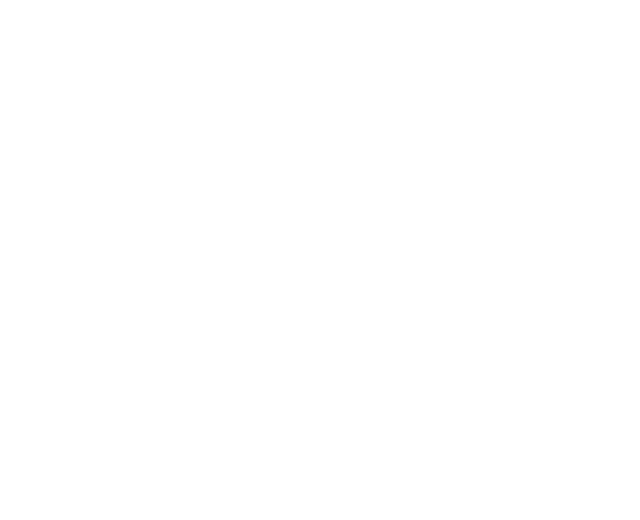
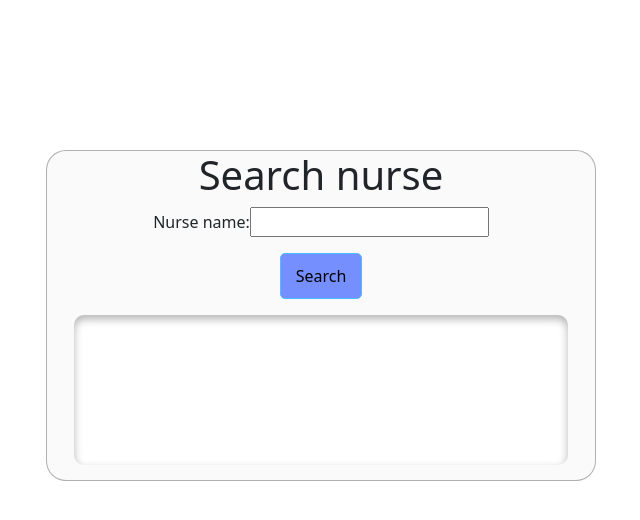
Before and after one commit to AlexLi727/Project_FrontEnd_Angular, an Angular app: page /find-by-name in a window 1280 px wide. Before the commit this address led to /. Shown: the top 520 px of the page, without its empty margins (319-959 px from the left). Built offline with nearby package versions, Linux system fonts and the light colour scheme.

Commit message:
functionalProject

```diff
--- a/src/app/app.routes.ts
+++ b/src/app/app.routes.ts
@@ -2,9 +2,11 @@
 import { ListNursesComponent } from './list-nurses/list-nurses.component';
 import { LoginComponent } from './login/login.component';
 import { HomeComponent } from './home/home.component';
+import { FindByNameComponent } from './find-by-name/find-by-name.component';
 
 export const routes: Routes = [
   { path: 'list-nurses', component: ListNursesComponent },
+  { path: 'find-by-name', component:  FindByNameComponent},
   { path: 'login', component: LoginComponent },
   { path: '', component: HomeComponent },
 ];
--- /dev/null
+++ b/src/app/find-by-name/find-by-name.component.css
@@ -0,0 +1,57 @@
+#glovalDiv{
+    display: flex;
+    width: 100%;
+    align-items: center;
+    justify-content: center;
+}
+
+#panel{
+    display: flex;
+    flex-wrap: wrap;
+    width: 550px;
+    justify-content: center;
+    background-color: rgb(250, 250, 250);
+    border-radius: 20px;
+    margin-top: 150px;
+    border: 1px solid rgba(0, 0, 0, 0.3);
+}
+
+#searchTitle{
+    width: 100%;
+    text-align: center;
+}
+
+#result{
+    width: 90%;
+    height: 150px;
+    background-color: white;
+    border-radius: 10px;
+    margin-bottom: 15px;
+    box-shadow: inset 0 4px 8px rgba(0, 0, 0, 0.3);
+}
+
+#form{
+    display: flex;
+    width: 100%;
+    align-items: center;
+    justify-content: center;
+}
+
+#searchD{
+    display: flex;
+    width: 100%;
+    justify-content: center;
+}
+
+#search{
+    border-radius: 0px;
+    margin: 16px 0px 16px 0px;
+    padding: 10px 15px 10px 15px;
+    background-color: rgb(118, 143, 255);
+    border: 1px solid rgb(82, 186, 255);
+    border-radius: 5px;
+}
+
+#search:hover{
+    background-color: rgb(150, 169, 255);
+}
--- /dev/null
+++ b/src/app/find-by-name/find-by-name.component.html
@@ -0,0 +1,21 @@
+<link rel="stylesheet" href="find-by-name.component.css">
+<script src="find-by-name.component.js" defer></script>
+<div id="glovalDiv">
+  <div id="panel">
+    <h1 id="searchTitle">Search nurse</h1>
+    <div id="form">
+      Nurse name:
+      <input type="text" id="nurseName" [(ngModel)]="nurseName" />
+    </div>
+    <div id="searchD">
+      <input type="button" value="Search" id="search" (click)="search()"/>
+    </div>
+    <div id="result">
+      <ul>
+        <li *ngFor="let nurse of filteredNurses">
+          User: {{ nurse.user }}, Password: {{ nurse.password }}
+        </li>
+      </ul>
+    </div>
+  </div>
+</div>
--- /dev/null
+++ b/src/app/find-by-name/find-by-name.component.ts
@@ -0,0 +1,31 @@
+import { NgFor } from '@angular/common';
+import { Component } from '@angular/core';
+import { FormsModule } from '@angular/forms';
+
+
+@Component({
+  selector: 'app-find-by-name',
+  standalone: true,
+  imports: [FormsModule, NgFor],
+  templateUrl: './find-by-name.component.html',
+  styleUrl: './find-by-name.component.css'
+})
+export class FindByNameComponent {
+  nurseName: string = ''; // Para almacenar el valor del input
+  nursesList = [
+    { user: "Emmeline", password: "iM5}~tp/" },
+    { user: "Susana", password: "zE4)U'ptR" },
+    { user: "Susana", password: "pQ7?'1+$<l" },
+    { user: "Susana", password: "wP7@bQp@|S~HlhI" },
+    { user: "Aharon", password: "zE4)U'ptR" },
+    { user: "Ardath", password: "eE3/}$}Fh5" },
+    { user: "Cyrill", password: "pQ7?'1+$<l" }
+  ];
+  filteredNurses: any[] = []; // Resultado filtrado
+
+  search() {
+    this.filteredNurses = this.nursesList.filter(nurse =>
+      nurse.user.toLowerCase().includes(this.nurseName.toLowerCase())
+    );
+  }
+}
--- a/src/app/home/home.component.css
+++ b/src/app/home/home.component.css
@@ -0,0 +1,22 @@
+.customHeader {
+    height: 70px;
+}
+
+.customButton {
+    display: flex;
+    align-items: center;
+    font-weight: bold;
+    padding: 10px;
+    margin: 0px;
+}
+
+.customButton:hover {
+    cursor: pointer;
+    background-color: rgb(49, 49, 49);
+    border-radius: 10px;
+    border-bottom: 2px solid white;
+}
+
+#hospitalimg{
+    width: 100%;
+}
--- a/src/app/home/home.component.html
+++ b/src/app/home/home.component.html
@@ -1,12 +1,11 @@
 <header class = "p-3 bg-black">
     <div class = "d-flex justify-content-center">
-        <div class = "d-flex gap-5">
-            <p class = "fs-4 text-light" routerLink="login" routerLinkActive="active"> Show all nurses </p>
-            <p class = "fs-4 text-light" routerLink="login" routerLinkActive="active"> Search nurses by name</p>
-            <p class = "fs-4 text-light" routerLink="login" routerLinkActive="active"> Login </p>
+        <div class = "d-flex gap-5 customHeader">
+            <p class = "fs-5 text-light customButton"  routerLink="list-nurses" routerLinkActive="active"> SHOW ALL NURSES </p>
+            <p class = "fs-5 text-light customButton" routerLink="find-by-name" routerLinkActive="active"> SEARCH NURSES BY NAME</p>
+            <p class = "fs-5 text-light customButton" routerLink="login" routerLinkActive="active"> LOGIN </p>
+        </div>
+    </div>
+</header>
 
-        </div>
-
-    </div>
-
-</header>
+<img src="https://a1.elespanol.com/metropoliabierta/2022/06/01/vivir-en-barcelona/676942311_9584975_1706x960.jpg" alt="hospital" id="hospitalimg">
```
Also changed, not shown: 1 other file (tests, documents, lock files or other folders).
